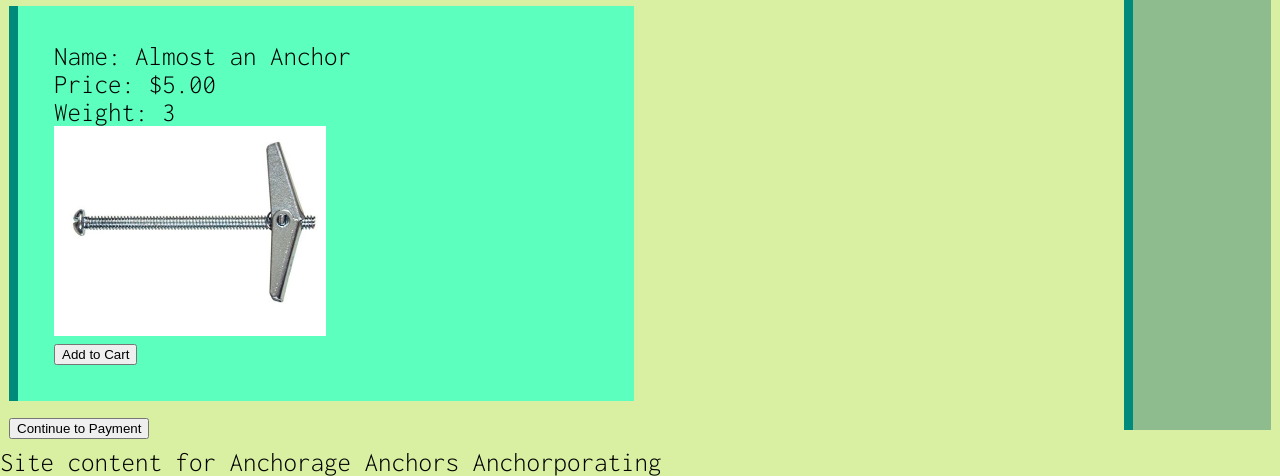
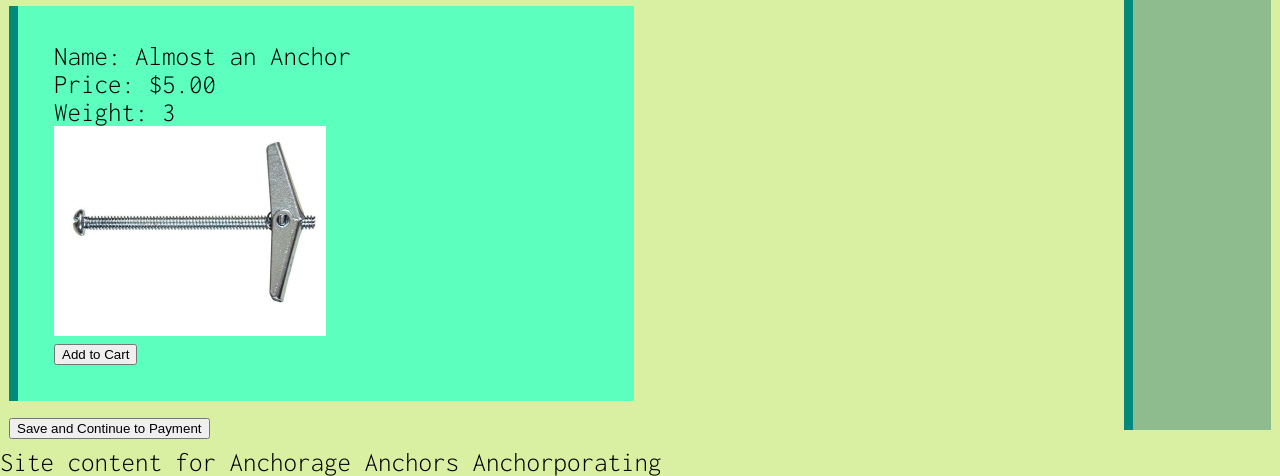
Before and after one commit to enzoferrario/Anchor-Antics, a website: page index.html in a window 1280 px wide. Shown: the part 3087-3563 px from the top of the page. Drawn offline with Linux system fonts and the light colour scheme.

Commit message:
Change name of button

```diff
--- a/index.html
+++ b/index.html
@@ -131,7 +131,7 @@
             <button id="Add-to-Cart-twelve" type="button" name="Add-to-Cart-twelve"> Add to Cart</button>
             <p id="proof-twelve"></p>
           </section>
-          <button id="cont" type="submit">Continue to Payment</button>
+          <button id="cont" type="submit">Save and Continue to Payment</button>
         </form>
         <section id="cart">
           <ul id="cart-items">
```
